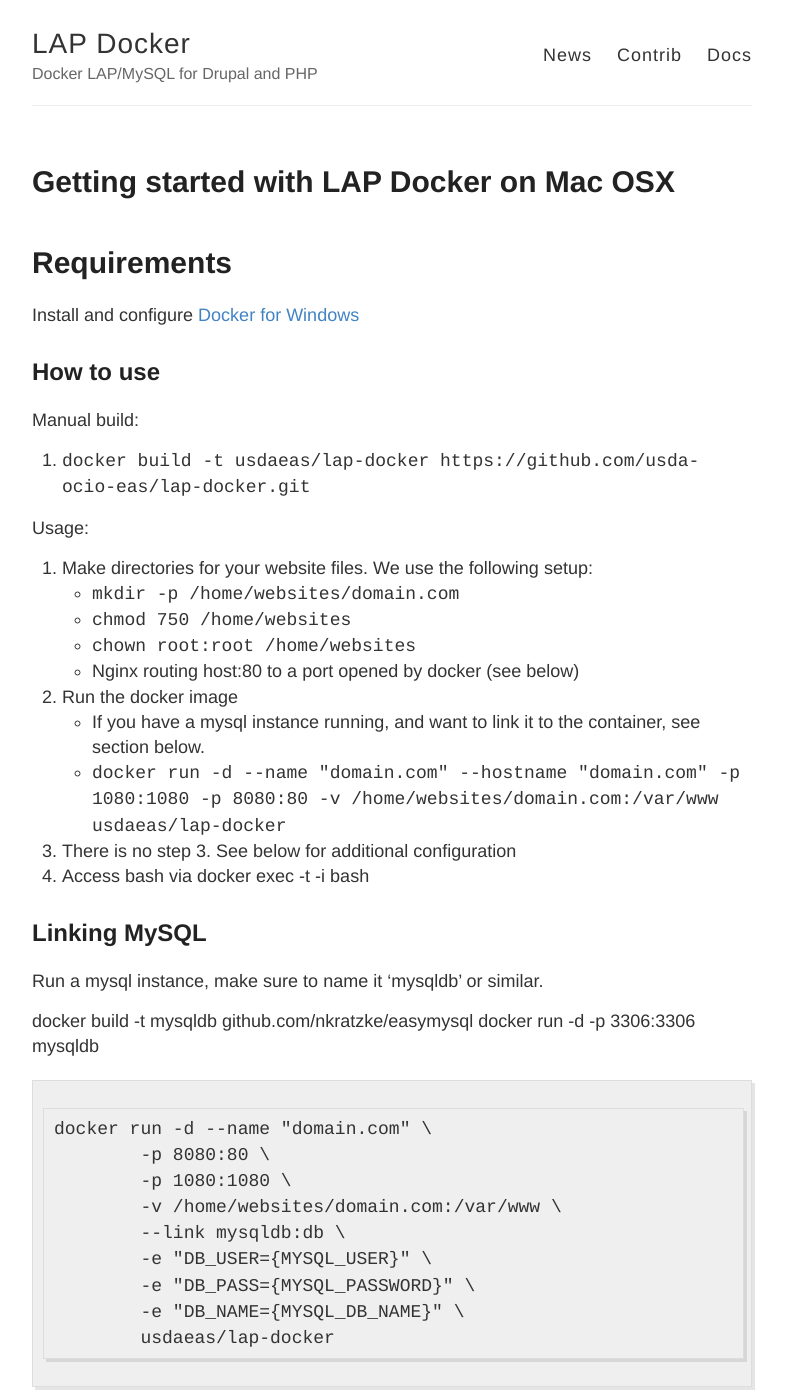
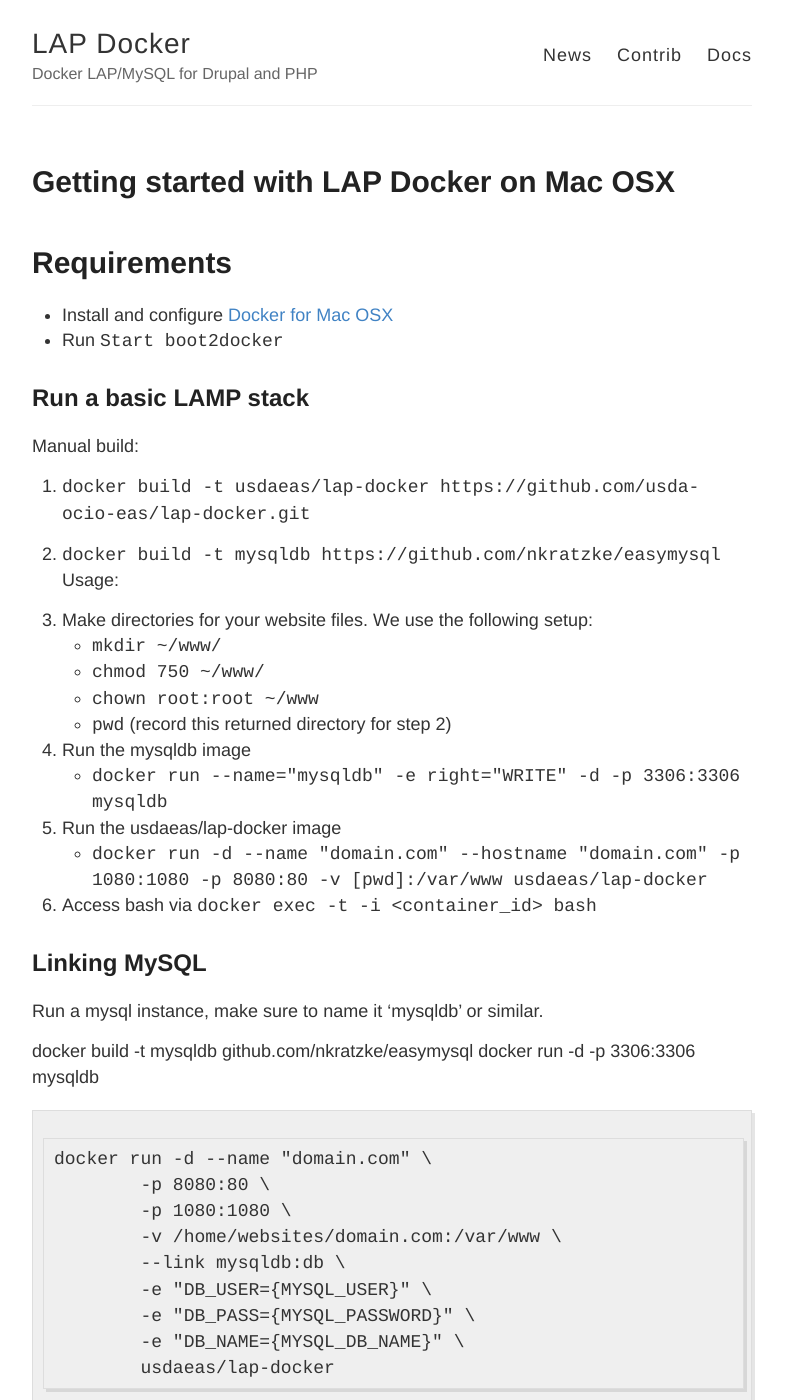
Before and after one commit to hedinfaok/lap-docker, a Jekyll site: the page built from _docs/mac/getting-started.md, in a window 1280 px wide and 1400 px high. Shown: the whole window, without its empty margins (248-1034 px from the left). Built offline with Jekyll 4.4.1, drawn with Linux system fonts in a browser that asks for light colours; Markdown is read by kramdown in place of the engine named in the settings.

Commit message:
Update Mac documentation.

```diff
--- a/_docs/mac/getting-started.md
+++ b/_docs/mac/getting-started.md
@@ -7,28 +7,28 @@
 
 Requirements
 ==============
-Install and configure [Docker for Windows](https://docs.docker.com/installation/windows/#installation)
+- Install and configure [Docker for Mac OSX](https://docs.docker.com/installation/mac/#install-boot2docker)
+- Run `Start boot2docker`
 
-
-How to use
+Run a basic LAMP stack
 ----------
 
 Manual build:
 
 1. `docker build -t usdaeas/lap-docker https://github.com/usda-ocio-eas/lap-docker.git`
-
+2. `docker build -t mysqldb https://github.com/nkratzke/easymysql`
 Usage:
 
 1. Make directories for your website files. We use the following setup:
- - `mkdir -p /home/websites/domain.com`
- - `chmod 750 /home/websites`
- - `chown root:root /home/websites`
- - Nginx routing host:80 to a port opened by docker (see below)
-2. Run the docker image
- - If you have a mysql instance running, and want to link it to the container, see section below.
- - `docker run -d --name "domain.com" --hostname "domain.com" -p 1080:1080 -p 8080:80 -v /home/websites/domain.com:/var/www usdaeas/lap-docker`
-3. There is no step 3. See below for additional configuration
-4. Access bash via docker exec -t -i <container_id> bash
+ - `mkdir ~/www/`
+ - `chmod 750 ~/www/`
+ - `chown root:root ~/www`
+ - `pwd` (record this returned directory for step 2)
+2. Run the mysqldb image
+ - `docker run --name="mysqldb" -e right="WRITE" -d -p 3306:3306 mysqldb`
+3. Run the usdaeas/lap-docker image
+ - `docker run -d --name "domain.com" --hostname "domain.com" -p 1080:1080 -p 8080:80 -v [pwd]:/var/www usdaeas/lap-docker`
+5. Access bash via `docker exec -t -i <container_id> bash`
 
 Linking MySQL
 -------------
```
